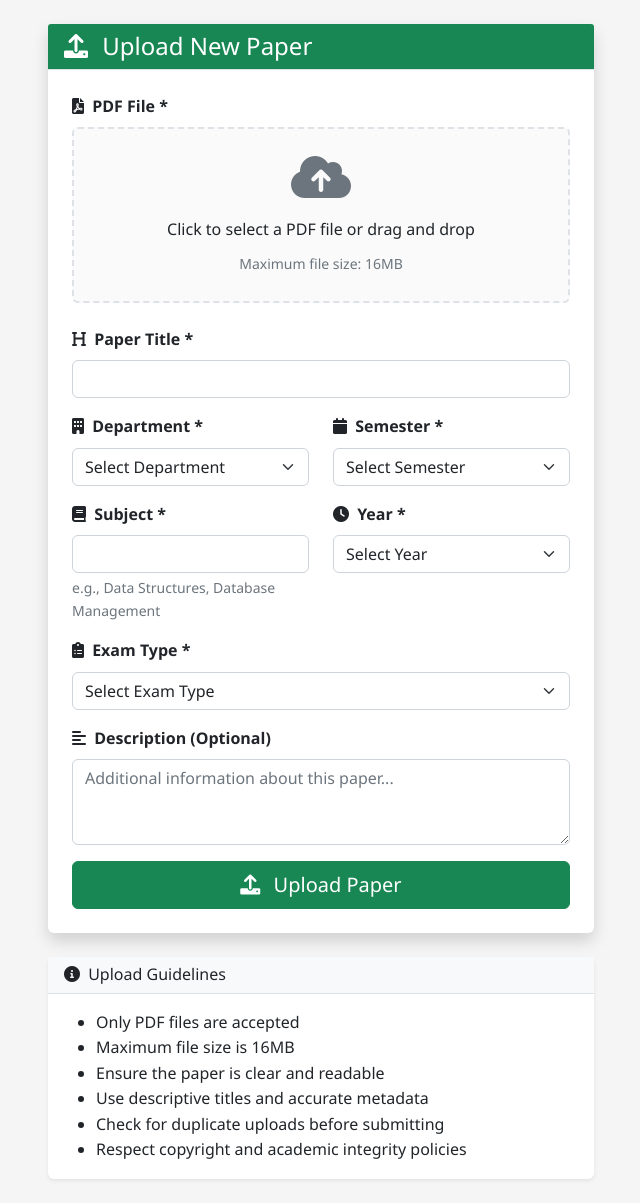
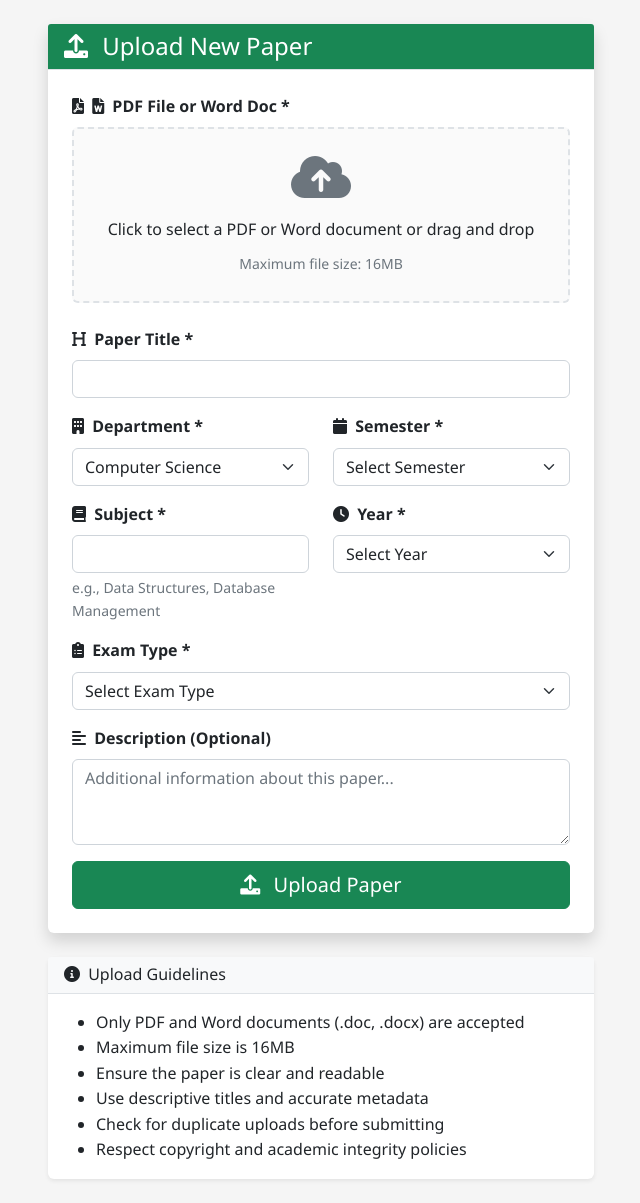
Before and after one commit to pratikkothare/PrepVault, a Flask app: page /upload in a window 1280 px wide. Shown: the part 58-1261 px from the top of the page, without its empty margins (319-959 px from the left). Run offline with Flask 3, Linux system fonts and the light colour scheme; a user stored in the database is signed in; some libraries are stand-ins or nearby versions.

Commit message:
added feature to uplode word doc files along with the pdf

```diff
--- a/templates/upload.html
+++ b/templates/upload.html
@@ -19,18 +19,19 @@
                         <div class="mb-4">
                             <label for="file" class="form-label">
                                 <i class="fas fa-file-pdf me-1"></i>
-                                PDF File *
+                                <i class="fas fa-file-word me-1"></i>
+                                PDF File or Word Doc *
                             </label>
                             <div class="file-upload-area" id="fileUploadArea">
-                                <input type="file" class="form-control" id="file" name="file" accept=".pdf" required style="display: none;">
+                                <input type="file" class="form-control" id="file" name="file" accept=".pdf, .doc, .docx" required style="display: none;">
                                 <div class="file-upload-content text-center p-4">
                                     <i class="fas fa-cloud-upload-alt fa-3x text-muted mb-3"></i>
-                                    <p class="mb-2">Click to select a PDF file or drag and drop</p>
+                                    <p class="mb-2">Click to select a PDF or Word document or drag and drop</p>
                                     <small class="text-muted">Maximum file size: 16MB</small>
                                 </div>
                                 <div class="file-info" id="fileInfo" style="display: none;">
                                     <div class="d-flex align-items-center p-3">
-                                        <i class="fas fa-file-pdf fa-2x text-danger me-3"></i>
+                                        <i class="fas fa-file-pdf fa-2x text-danger me-3" id="fileIcon"></i>
                                         <div class="flex-grow-1">
                                             <h6 class="mb-1" id="fileName"></h6>
                                             <small class="text-muted" id="fileSize"></small>
@@ -61,18 +62,16 @@
                                     Department *
                                 </label>
                                 <select class="form-select" id="department" name="department" required>
-                                    <option value="">Select Department</option>
                                     <option value="Computer Science">Computer Science</option>
                                     <option value="Information Technology">Information Technology</option>
-                                    <option value="Electronics">Electronics</option>
-                                    <option value="Mechanical">Mechanical</option>
+                                    <option value="Artificial Intelligence and Data Science">Artificial Intelligence and Data Science</option>
+                                    <option value="Artificial Intelligence and Machine Learning">Artificial Intelligence and Machine Learning</option>
+                                    <option value="Electronics & Telicommunication">Electronics & Telicommunication</option>
+                                    <option value="Electronics & Computer Science">Electronics & Computer Science</option>
+                                    <option value="CSE(Cyber Security)">CSE(Cyber Security)</option>
+                                    <option value="Mechatronics">Mechatronics</option>
                                     <option value="Civil">Civil</option>
-                                    <option value="Electrical">Electrical</option>
-                                    <option value="Chemical">Chemical</option>
-                                    <option value="Biotechnology">Biotechnology</option>
-                                    <option value="Mathematics">Mathematics</option>
-                                    <option value="Physics">Physics</option>
-                                    <option value="Chemistry">Chemistry</option>
+                                    <option value="Mechinical">Mechinical</option>
                                 </select>
                             </div>
                             <div class="col-md-6 mb-3">
@@ -172,7 +171,7 @@
                 </div>
                 <div class="card-body">
                     <ul class="mb-0">
-                        <li>Only PDF files are accepted</li>
+                        <li>Only PDF and Word documents (.doc, .docx) are accepted</li>
                         <li>Maximum file size is 16MB</li>
                         <li>Ensure the paper is clear and readable</li>
                         <li>Use descriptive titles and accurate metadata</li>
@@ -249,8 +248,9 @@ function setupFileUpload() {
 // Handle file selection
 function handleFileSelection(file) {
     // Validate file type
-    if (file.type !== 'application/pdf') {
-        alert('Please select a PDF file only.');
+    const validTypes = ['application/pdf', 'application/msword', 'application/vnd.openxmlformats-officedocument.wordprocessingml.document'];
+    if (!validTypes.includes(file.type)) {
+        alert('Please select a PDF or Word document (.doc, .docx) only.');
         return;
     }
 
@@ -263,6 +263,14 @@ function handleFileSelection(file) {
     // Update UI
     document.getElementById('fileName').textContent = file.name;
     document.getElementById('fileSize').textContent = formatFileSize(file.size);
+
+    // Update file icon based on file type
+    const fileIcon = document.getElementById('fileIcon');
+    if (file.type === 'application/pdf') {
+        fileIcon.className = 'fas fa-file-pdf fa-2x text-danger me-3';
+    } else if (file.type === 'application/msword' || file.type === 'application/vnd.openxmlformats-officedocument.wordprocessingml.document') {
+        fileIcon.className = 'fas fa-file-word fa-2x text-primary me-3';
+    }
 
     document.querySelector('.file-upload-content').style.display = 'none';
     document.getElementById('fileInfo').style.display = 'block';
```
Also changed, not shown: university_papers.db.
